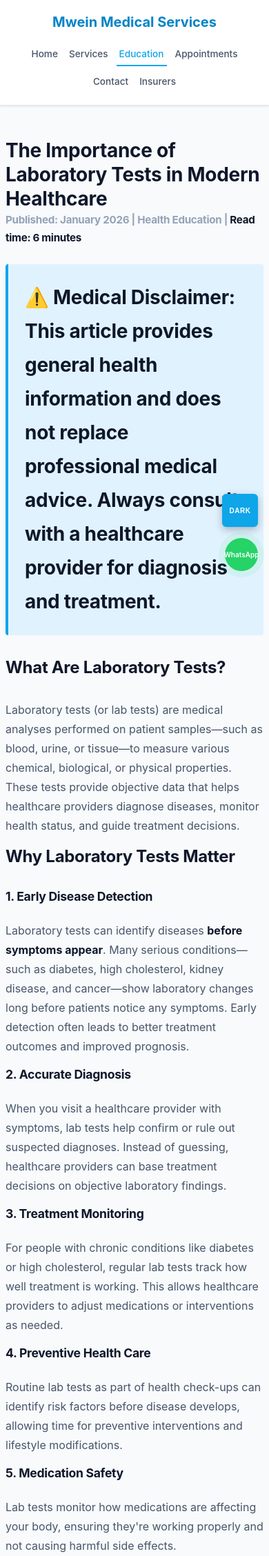
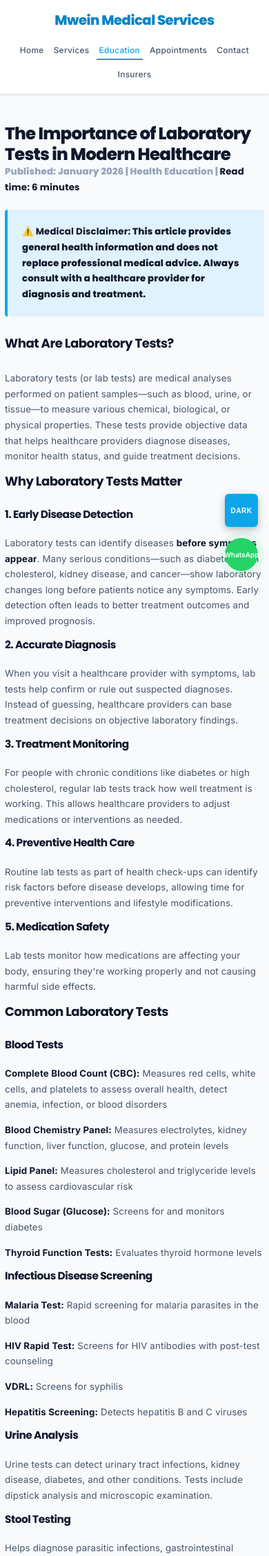
Before and after one commit to mbiti001/mwein, a PHP site: page /blog/post-3.html in a window 390 px wide. Shown: the top 2256 px of the page at 69% size. Run offline with PHP 8.4, Linux system fonts and the light colour scheme.

Commit message:
Typography Enhancement: Premium fonts (Poppins, Inter, IBM Plex Mono) with responsive sizes and enhanced readability

```diff
--- a/css/style.css
+++ b/css/style.css
@@ -3,6 +3,11 @@
    HEALTHCARE-READY REDESIGN
    Medical Blue Theme | WCAG 2.1 AA
 ================================ */
+
+/* ================================
+   GOOGLE FONTS IMPORT
+================================ */
+@import url('https://fonts.googleapis.com/css2?family=Poppins:wght@300;400;500;600;700;800&family=Inter:wght@300;400;500;600;700;800&family=IBM+Plex+Mono:wght@400;500;600;700&display=swap');
 
 /* ================================
    GLOBAL VARIABLES & THEMING
@@ -39,9 +44,10 @@
     --shadow-md: 0 6px 12px rgba(0, 0, 0, 0.12);
     --shadow-lg: 0 10px 25px rgba(0, 0, 0, 0.15);
 
-    /* Typography */
-    --font-system: 'Inter', -apple-system, BlinkMacSystemFont, 'Segoe UI', Roboto, sans-serif;
-    --font-mono: 'SF Mono', Monaco, 'Cascadia Code', monospace;
+    /* Typography - Premium Font Stack */
+    --font-heading: 'Poppins', -apple-system, BlinkMacSystemFont, 'Segoe UI', sans-serif;
+    --font-body: 'Inter', -apple-system, BlinkMacSystemFont, 'Segoe UI', Roboto, sans-serif;
+    --font-mono: 'IBM Plex Mono', 'SF Mono', Monaco, 'Cascadia Code', monospace;
 
     /* Spacing */
     --spacing-xs: 0.25rem;
@@ -89,10 +95,11 @@ html {
 body {
     background-color: var(--light);
     color: var(--dark);
-    font-family: var(--font-system);
+    font-family: var(--font-body);
     line-height: 1.6;
     transition: background-color 0.3s, color 0.3s;
     -webkit-font-smoothing: antialiased;
+    text-rendering: optimizeLegibility;
 }
 
 /* ================================
@@ -147,34 +154,58 @@ section:nth-child(even) {
    TYPOGRAPHY
 ================================ */
 h1, h2, h3, h4, h5, h6 {
+    font-family: var(--font-heading);
     font-weight: 700;
     color: var(--dark);
-    line-height: 1.25;
+    line-height: 1.2;
     margin-bottom: var(--spacing-lg);
+    letter-spacing: -0.5px;
+}
+
+h1 {
+    font-size: 3rem;
+    font-weight: 800;
+    letter-spacing: -1px;
+    margin-bottom: var(--spacing-xl);
+}
+
+h2 {
+    font-size: 2.25rem;
+    font-weight: 700;
+    letter-spacing: -0.75px;
+    margin-bottom: var(--spacing-xl);
+}
+
+h3 {
+    font-size: 1.75rem;
+    font-weight: 700;
+    letter-spacing: -0.5px;
+}
+
+h4 {
+    font-size: 1.4rem;
+    font-weight: 600;
     letter-spacing: -0.3px;
 }
 
-h1 {
-    font-size: 2.5rem;
-}
-
-h2 {
-    font-size: 2rem;
-    margin-bottom: var(--spacing-xl);
-}
-
-h3 {
-    font-size: 1.5rem;
-}
-
-h4 {
-    font-size: 1.25rem;
+h5 {
+    font-size: 1.1rem;
+    font-weight: 600;
+}
+
+h6 {
+    font-size: 1rem;
+    font-weight: 600;
+    text-transform: uppercase;
+    letter-spacing: 0.05em;
 }
 
 p {
     color: var(--gray);
     margin-bottom: var(--spacing-md);
-    line-height: 1.75;
+    line-height: 1.8;
+    font-size: 1rem;
+    letter-spacing: 0.2px;
 }
 
 p:last-child {
@@ -237,11 +315,13 @@ a:focus {
 }
 
 .logo {
-    font-size: 1.25rem;
-    font-weight: 700;
+    font-family: var(--font-heading);
+    font-size: 1.4rem;
+    font-weight: 800;
     color: var(--primary-dark);
     text-decoration: none;
     margin: 0;
+    letter-spacing: -0.5px;
 }
 
 /* Navigation */
@@ -255,11 +335,13 @@ a:focus {
 /* Removed to prevent ghost button display issues */
 
 .nav a {
+    font-family: var(--font-body);
     color: var(--gray);
     text-decoration: none;
     font-weight: 500;
     font-size: 0.95rem;
     padding: var(--spacing-sm) 0;
+    letter-spacing: 0.3px;
     border-bottom: 2px solid transparent;
     transition: color 0.3s, border-color 0.3s;
 }
@@ -1729,3 +1818,87 @@ button[onclick*="WhatsApp"],
 .footer .btn-secondary:hover {
     background-color: rgba(14, 165, 233, 0.5) !important;
 }
+
+/* ================================
+   RESPONSIVE TYPOGRAPHY
+================================ */
+@media (max-width: 768px) {
+    html {
+        font-size: 15px;
+    }
+
+    h1 {
+        font-size: 2rem;
+        letter-spacing: -0.75px;
+    }
+
+    h2 {
+        font-size: 1.5rem;
+        letter-spacing: -0.5px;
+    }
+
+    h3 {
+        font-size: 1.25rem;
+    }
+
+    h4 {
+        font-size: 1.1rem;
+    }
+
+    .lead {
+        font-size: 1.1rem;
+    }
+
+    p {
+        line-height: 1.7;
+        letter-spacing: 0.15px;
+    }
+
+    blockquote {
+        font-size: 1rem;
+        padding-left: var(--spacing-md);
+    }
+}
+
+@media (max-width: 480px) {
+    html {
+        font-size: 14px;
+    }
+
+    h1 {
+        font-size: 1.75rem;
+    }
+
+    h2 {
+        font-size: 1.3rem;
+    }
+
+    h3 {
+        font-size: 1.1rem;
+    }
+
+    h4 {
+        font-size: 1rem;
+    }
+
+    .lead {
+        font-size: 1rem;
+    }
+
+    p {
+        font-size: 0.95rem;
+    }
+
+    label {
+        font-size: 0.9rem;
+    }
+
+    input[type="text"],
+    input[type="email"],
+    input[type="tel"],
+    input[type="date"],
+    select,
+    textarea {
+        font-size: 1rem; /* Keep larger for mobile input */
+    }
+}
```
Also changed, not shown: other parts of css/style.css (+55 -1 lines).
